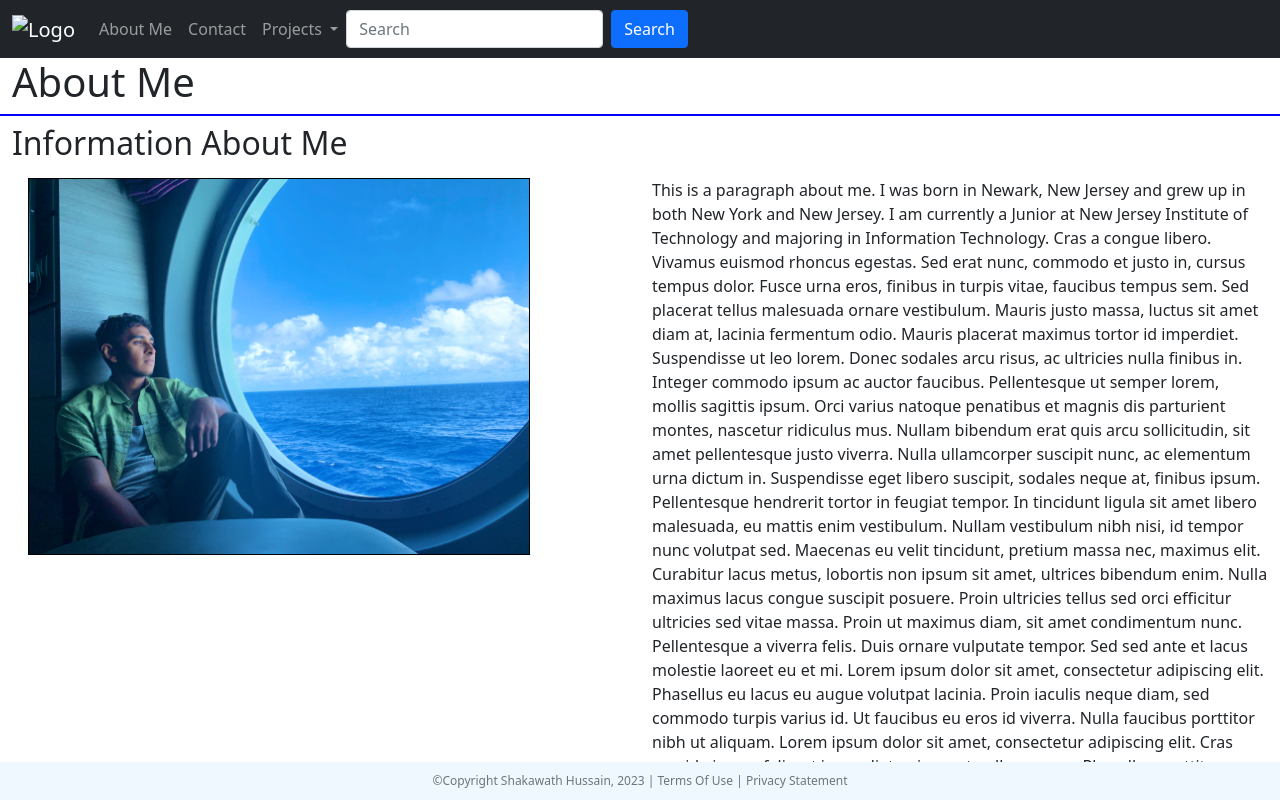
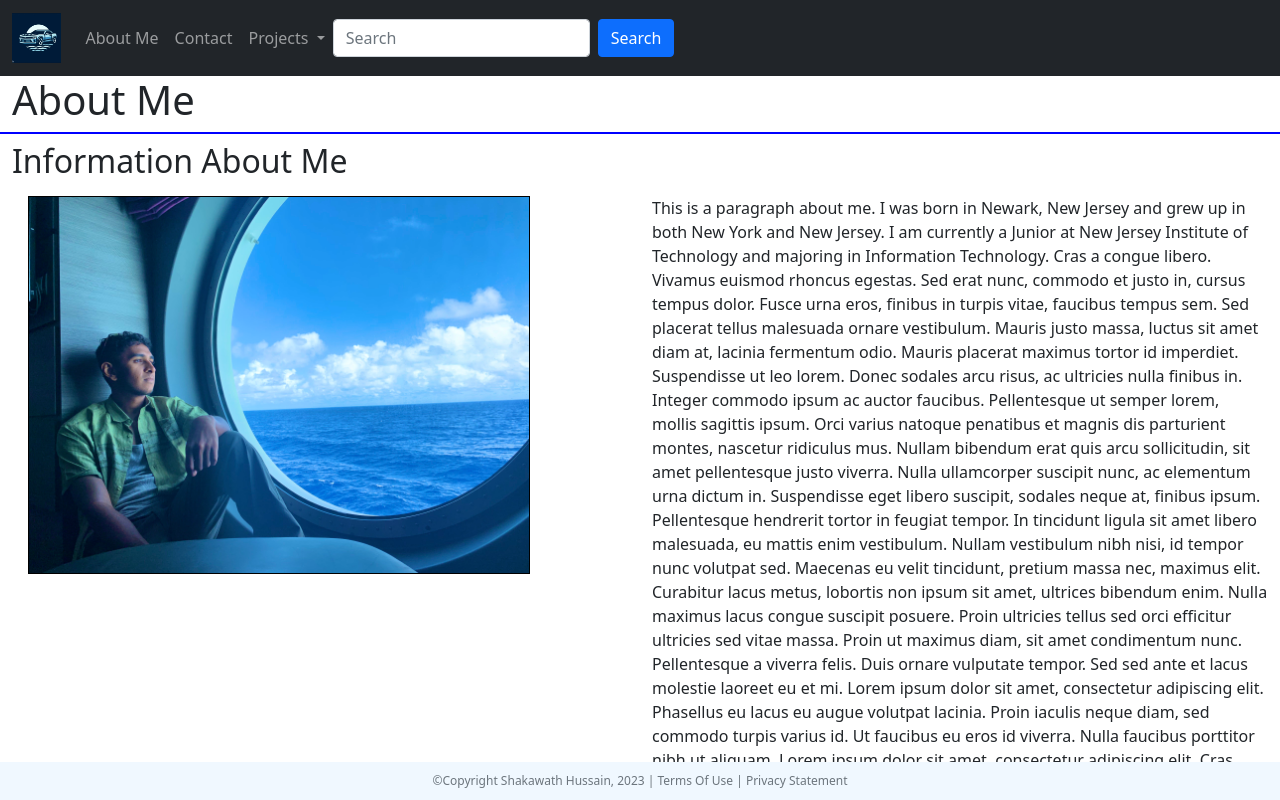
Before and after one commit to ShakawathH/Project, a plain HTML site: page aboutme.html in a window 1280 px wide. Shown: the top 800 px of the page. Drawn offline with nearby package versions, Linux system fonts and the light colour scheme; the site is published under a folder, as on GitHub Pages, so addresses that start at the root find nothing.

Commit message:
Commiting Project

```diff
--- a/aboutme.html
+++ b/aboutme.html
@@ -20,7 +20,7 @@
                     col-12">
 
             <!-- Brand -->
-            <a class="navbar-brand" href="index.html"><img src="/image/Logo.jpg" alt="Logo"></a>
+            <a class="navbar-brand" href="index.html"><img src="image/Logo.jpg" alt="Logo"></a>
 
             <!-- Responsive Button for the smaller menu -->
             <button class="navbar-toggler" type="button"
```
Also changed, not shown: contact.html (+1 -1 lines), education.html (+1 -1 lines), work.html (+1 -1 lines).
